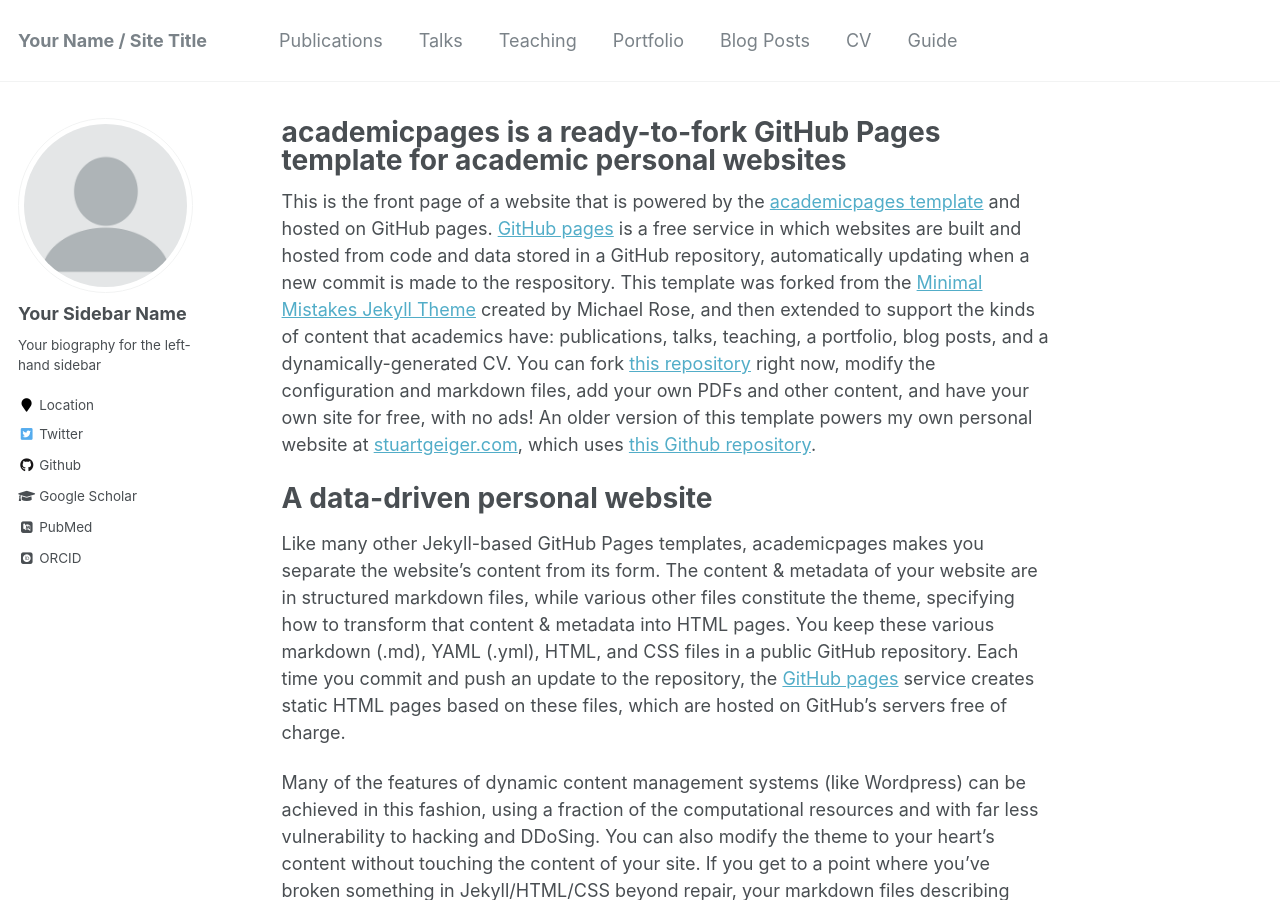
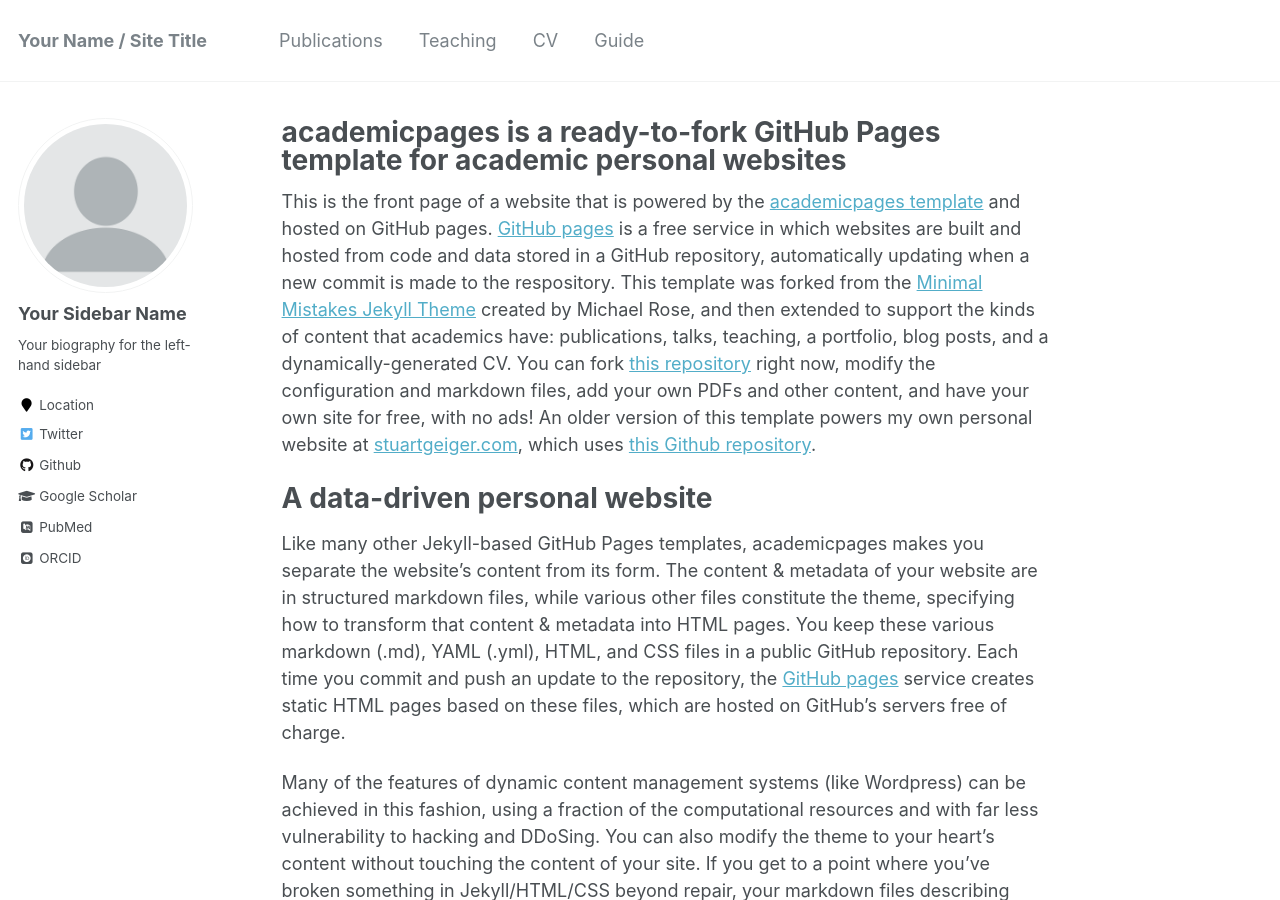
Before and after one commit to roshanpatel317/roshanpatel317.github.io, a Jekyll site: the page built from _pages/about.md, in a window 1280 px wide and 900 px high. Built offline with Jekyll 4.4.1, drawn with Linux system fonts in a browser that asks for light colours; some web fonts are replaced.

Commit message:
Update navigation.yml

```diff
--- a/_data/navigation.yml
+++ b/_data/navigation.yml
@@ -1,19 +1,12 @@
 # main links links
 main:
+
   - title: "Publications"
-    url: /publications/
-
-  - title: "Talks"
-    url: /talks/
+    url: /portfolio/
 
   - title: "Teaching"
     url: /teaching/
 
-  - title: "Portfolio"
-    url: /portfolio/
-
-  - title: "Blog Posts"
-    url: /year-archive/
 
   - title: "CV"
     url: /cv/
```
